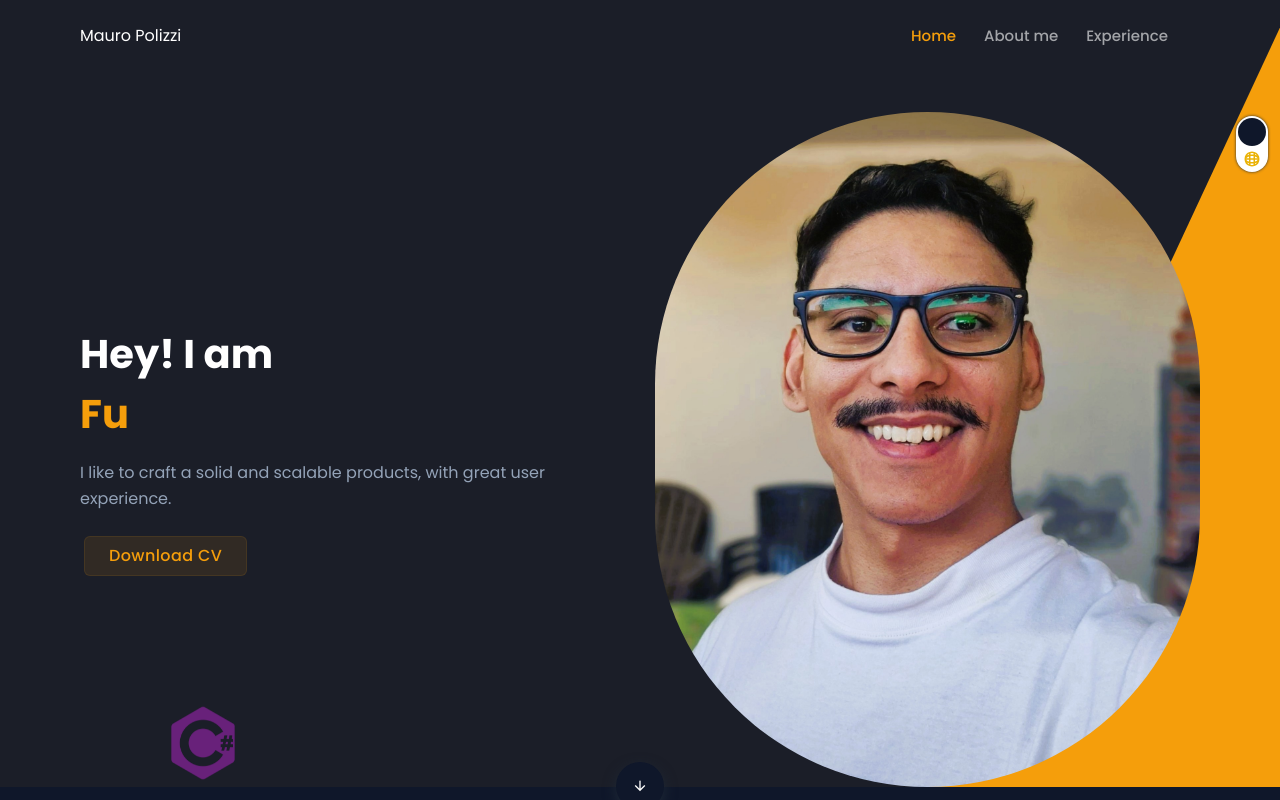
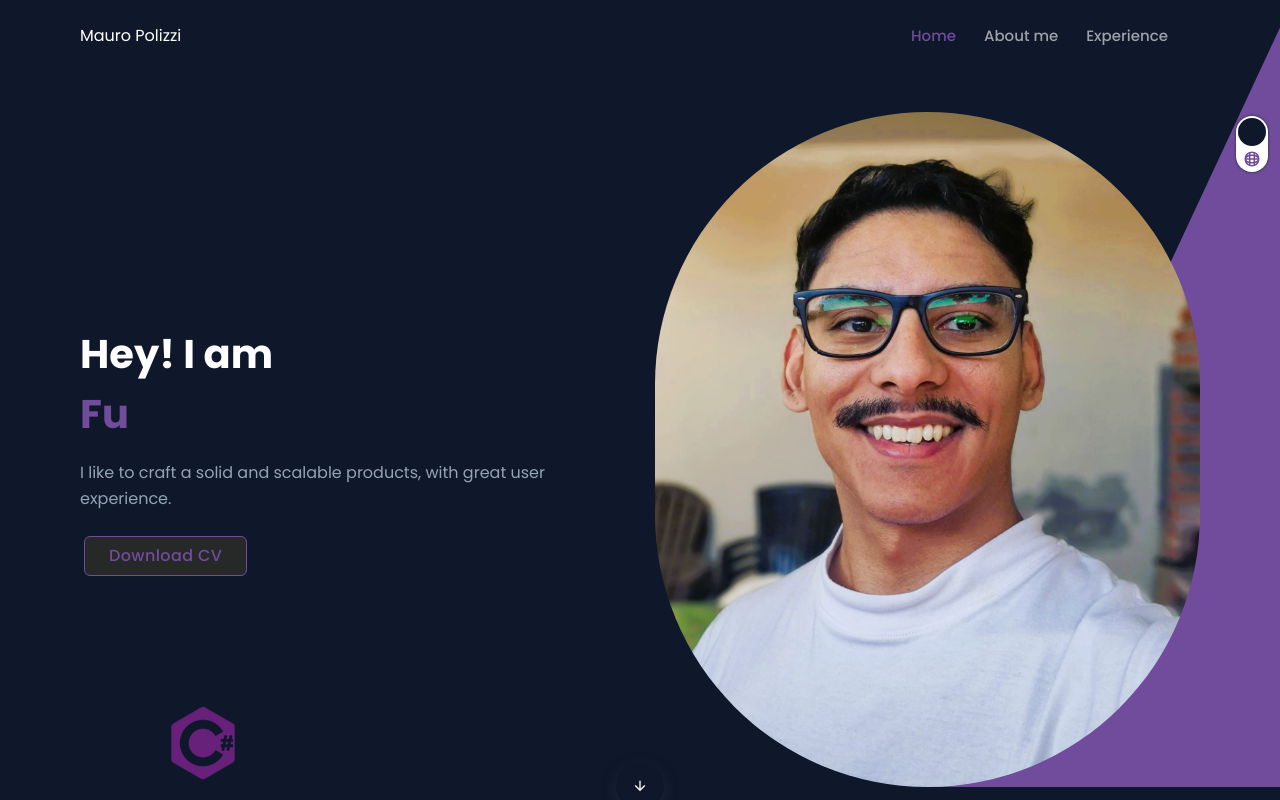
Before and after one commit to MauroPolizzi/Portafolio, a Next.js app: page / in a window 1280 px wide. Shown: the top 800 px of the page. Built offline with nearby package versions, Linux system fonts and the light colour scheme.

Commit message:
Update template color

```diff
--- a/src/common/footer/Footer.js
+++ b/src/common/footer/Footer.js
@@ -13,7 +13,7 @@
         <div className="container text-center">
           <div className="grid lg:grid-cols-12 md:grid-cols-3 grid-cols-1 items-center">
             <div className="lg:col-span-3 md:text-start text-center">
-              <Link href="#" className="text-[18px] focus:outline-none">
+              <Link href="#" className="text-[18px] focus:outline-none hover:text-dark-purple hover:animate-bounce">
                 <span>{t("tanks_footer")}</span>
               </Link>
             </div>
@@ -28,7 +28,7 @@
                 <Link
                   href="https://www.linkedin.com/in/mauropolizzideveloperfullstack/"
                   target="_blank"
-                  className="btn btn-icon btn-sm border border-gray-800 rounded-md hover:border-amber-500 dark:hover:border-amber-500 hover:bg-amber-500 dark:hover:bg-amber-500"
+                  className="btn btn-icon btn-sm border border-gray-800 rounded-md hover:border-dark-purple dark:hover:border-dark-purple hover:bg-dark-purple dark:hover:bg-dark-purple"
                 >
                   <Unicons.UilLinkedin width={30} />
                   <i className="uil uil-linkedin" title="Linkedin"></i>
@@ -38,7 +38,7 @@
                 {" "}
                 <Link
                   href="mailto:mauropolizzi2@gmail.com"
-                  className="btn btn-icon btn-sm border border-gray-800 rounded-md hover:border-amber-500 dark:hover:border-amber-500 hover:bg-amber-500 dark:hover:bg-amber-500"
+                  className="btn btn-icon btn-sm border border-gray-800 rounded-md hover:border-dark-purple dark:hover:border-dark-purple hover:bg-dark-purple dark:hover:bg-dark-purple"
                 >
                   <Unicons.UilEnvelope width={30} />
                 </Link>
--- a/src/common/swich/Switcher.js
+++ b/src/common/swich/Switcher.js
@@ -94,11 +94,11 @@
             >
               <Unicons.UilGlobe
                 width={18}
-                className="text-[20px] text-yellow-500"
+                className="text-[20px] text-dark-purple"
               />
               <Unicons.UilGlobe
                 width={18}
-                className="text-[20px] text-yellow-500"
+                className="text-[20px] text-dark-purple"
               />
               <span className="ball bg-white dark:bg-slate-900 rounded-full absolute top-[2px] left-[2px] w-7 h-7"></span>
             </label>
@@ -113,7 +113,7 @@
         className={`${
           !scrollToTops
             ? "hidden"
-            : "back-to-top fixed  text-lg rounded-full z-10 bottom-5 right-5 h-9 w-9 text-center bg-amber-500 text-white leading-9 flex items-center justify-center"
+            : "back-to-top fixed  text-lg rounded-full z-10 bottom-5 right-5 h-9 w-9 text-center bg-dark-purple text-white leading-9 flex items-center justify-center"
         }`}
       >
         <Unicons.UilArrowUp width={18} />
--- a/src/features/home/views/1-Hero/index.js
+++ b/src/features/home/views/1-Hero/index.js
@@ -18,7 +18,7 @@
   return (
     <>
       <section
-        className="relative pt-28 personal-wrapper overflow-hidden bg-amber-500/5"
+        className="relative pt-28 personal-wrapper overflow-hidden"
         id="home"
       >
         <div className="absolute inset-0" id="overlay"></div>
@@ -32,14 +32,14 @@
                     // Same substring at the start will only be typed out once, initially
                     "Mauro Polizzi",
                     1000, // wait 1s before replacing "Mice" with "Hamsters"
-                    "Full Stack",
+                    "Full Stack Developer",
                     1000,
                     ".NET & Angular",
                     1000,
                   ]}
                   wrapper="span"
                   speed={50}
-                  className="typewrite text-amber-500"
+                  className="typewrite text-dark-purple"
                   repeat={Infinity}
                 />
                 <span
@@ -64,7 +64,7 @@
                     language === "es" ? "/pdfs/MauroPolizzi2025.pdf" : "/pdfs/MauroPolizziInglish2025.pdf"
                   }
                   target="_blank"
-                  className="btn bg-amber-500/10 hover:bg-amber-500 border-amber-500/10 hover:border-amber-500 text-amber-500 hover:text-white rounded-md ms-1"
+                  className="btn bg-amber-400/10 hover:bg-dark-purple border-dark-purple hover:border-dark-purple text-dark-purple hover:text-white rounded-md ms-1"
                 >
                   {t("download_cv")}
                 </Link>
--- a/src/features/home/views/2-About-us/index.js
+++ b/src/features/home/views/2-About-us/index.js
@@ -95,7 +95,7 @@
                 className="flex group shadow cursor-pointer shadow-gray-200 dark:shadow-gray-800 dark:hover:shadow-gray-700 items-center p-3 rounded-lg bg-white dark:bg-slate-900 "
                 key={index}
               >
-                <div className="flex items-center justify-center h-[45px] min-w-[45px] -rotate-45 bg-amber-500/10 group-hover:bg-amber-500 text-amber-500 group-hover:text-white text-center rounded-xl me-5 transition-all duration-500">
+                <div className="flex items-center justify-center h-[45px] min-w-[45px] -rotate-45 group-hover:bg-dark-purple text-dark-purple group-hover:text-white text-center rounded-xl me-5 transition-all duration-500">
                   <div className="rotate-45">{item.Icon}</div>
                 </div>
                 <div className="flex-1">
--- a/src/styles/globals.css
+++ b/src/styles/globals.css
@@ -6,6 +6,7 @@
   --foreground-rgb: 0, 0, 0;
   --background-start-rgb: 214, 219, 220;
   --background-end-rgb: 255, 255, 255;
+  --bg-darkpurple: #4d2b79;
 }
 
 @media (prefers-color-scheme: dark) {
--- a/tailwind.config.js
+++ b/tailwind.config.js
@@ -32,6 +32,7 @@
         dark: "#3c4858",
         black: "#161c2d",
         "dark-footer": "#192132",
+        "dark-purple": "#714c9d",
       },
 
       boxShadow: {
```
Also changed, not shown: src/features/home/views/5-experience/index.js (+5 -2 lines), src/assets/css/tailwind.css.
